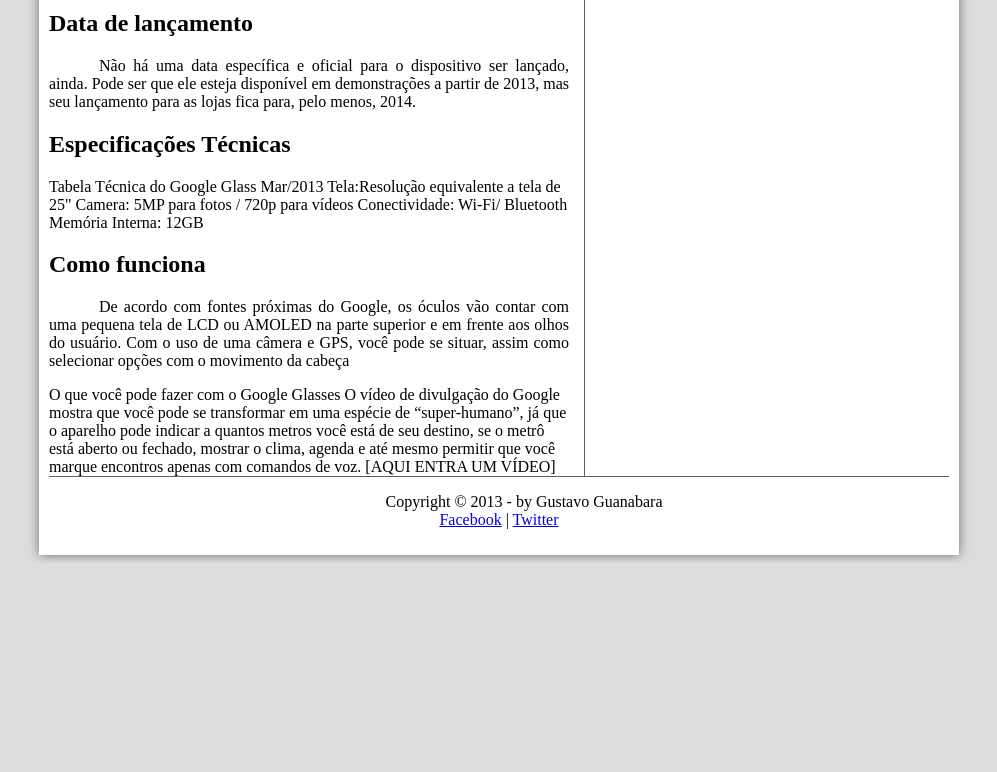
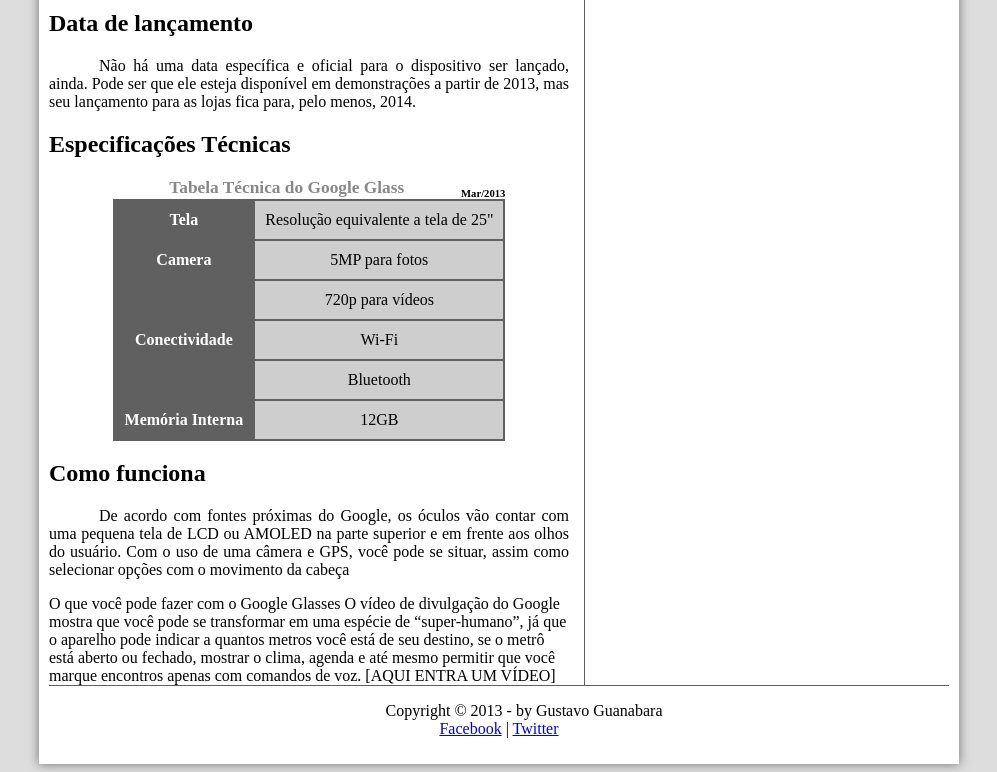
Before and after one commit to jeffbotelho/projeto-glass-html5, a plain HTML site: page index.html in a window 1280 px wide. Shown: the part 848-1620 px from the top of the page, without its empty margins (141-1138 px from the left). Before the commit the page ends 1411 px from the top, so only its background shows below. Drawn offline with Linux system fonts and the light colour scheme.

Commit message:
tabela em html e css

```diff
--- a/_css/estilo.css
+++ b/_css/estilo.css
@@ -24,8 +24,8 @@
 header#cabecalho {
     border-bottom: 1px #606060 solid;
     height: 150px;
-    background: url("../_imagens/glass-logo-peq.jpg") no-repeat 0px 80px; /* deslocamento lateral, deslocamento vertical */
-} /* esta imagem é um background, mais indicado para logomarcas*/
+    background: url("../_imagens/glass-logo-peq.jpg") no-repeat 0px 80px;
+}
 
 header#cabecalho h1 {
     font-family: 'FonteLogo', Helvetica, sans-serif;
@@ -123,19 +123,58 @@
 section#corpo {
     display: block;
     width: 520px;
-    float: left; /* configuracao css para objetos configurados como display: block */
+    float: left;
     border-right: 1px solid #606060;
     padding-right: 15px;
+}
+
+table#tabelaspec {
+    border: 1px solid #606060;
+    border-spacing: 0px;
+    margin-left: auto;
+    margin-right: auto;
+}
+
+table#tabelaspec td {
+    border: 1px solid #606060;
+    padding: 10px;
+    text-align: center;
+    vertical-align: middle;
+}
+
+table#tabelaspec td.ce {
+    color: white;
+    background: #606060;
+    vertical-align: top;
+    font-weight: bold;
+}
+
+table#tabelaspec td.cd {
+    background-color: #cecece;
+}
+
+table#tabelaspec caption {
+    color: #888888;
+    font-size: 13pt;
+    font-weight: bolder;
+}
+
+table#tabelaspec caption span {
+    display: block;
+    float: right;   /* será mostrado como um blocl flutuante */
+    color: #000000;
+    font-size: 8pt;
+    margin-top: 10px;
 }
 
 aside#lateral {
     display: block;
     width: 350px;
-    float: right; /* fara com que corpo flutue pela esquerda e lateral pela direita */
+    float: right;
 }
 
 footer#rodape {
-    clear: both; /* o clear: both fará com que o rodape limpe a configuracao anterior */
+    clear: both;
     border-top: 1px solid #606060;
 }
 
--- a/index.html
+++ b/index.html
@@ -29,10 +29,6 @@
 
             </header>
 
-        <!--
-            Para dividir nosso texto em seções bem definidas existe o elemento SECTION que representa uma seção dentro de um documento. Por exemplo, uma parte de um texto que irá ter outras etapas posteriormente. Ele é um elemento que visualmente não tem efeitos palpáveis, mas que dentro do código serve para organização e auxilia os user agents com relação ao conteúdo.
-        -->
-
         <section id="corpo">
             <hgroup>
             <h3>Tecnologia > Inovações</h3>
@@ -55,13 +51,17 @@
             <h1>Data de lançamento</h1>
             <p>Não há uma data específica e oficial para o dispositivo ser lançado, ainda. Pode ser que ele esteja disponível em demonstrações a partir de 2013, mas seu lançamento para as lojas fica para, pelo menos, 2014.</p>
 
-            <h1>Especificações Técnicas</h1>
-            Tabela Técnica do Google Glass Mar/2013
+            <table id="tabelaspec">
+                <h1>Especificações Técnicas</h1>
+                <caption>Tabela Técnica do Google Glass <span>Mar/2013</span></caption>
+                <tr><td class="ce">Tela</td><td class="cd">Resolução equivalente a tela de 25"</td></tr>
+                <tr><td rowspan="2" class="ce">Camera</td><td class="cd">5MP para fotos</td></tr>
+                <tr><td class="cd">720p para vídeos</td></tr>
+                <tr><td rowspan="2" class="ce">Conectividade</td><td class="cd">Wi-Fi</td></tr>
+                <tr><td class="cd">Bluetooth</td></tr>
+                <tr><td class="ce">Memória Interna</td><td class="cd">12GB</td></tr>
+            </table>
 
-            Tela:Resolução equivalente a tela de 25"
-            Camera: 5MP para fotos / 720p para vídeos
-            Conectividade: Wi-Fi/ Bluetooth
-            Memória Interna: 12GB
 
             <h1>Como funciona</h1>
             <p>De acordo com fontes próximas do Google, os óculos vão contar com uma pequena tela de LCD ou AMOLED na parte superior e em frente aos olhos do usuário. Com o uso de uma câmera e GPS, você pode se situar, assim como selecionar opções com o movimento da cabeça</p>
@@ -72,10 +72,6 @@
             [AQUI ENTRA UM VÍDEO]
 
         </section>
-
-        <!--
-            O elemento aside define um bloco de conteúdo que faz referência ao conteúdo principal que o cerca, pode estar ou não em uma barra lateral (sidebar) exibindo informações contextuais, assuntos relacionados, conteúdo publicitário ou um grupo de navegação secundária.
-        -->
 
         <aside id="lateral">
             <h1>Outras Notícias</h1>
```
